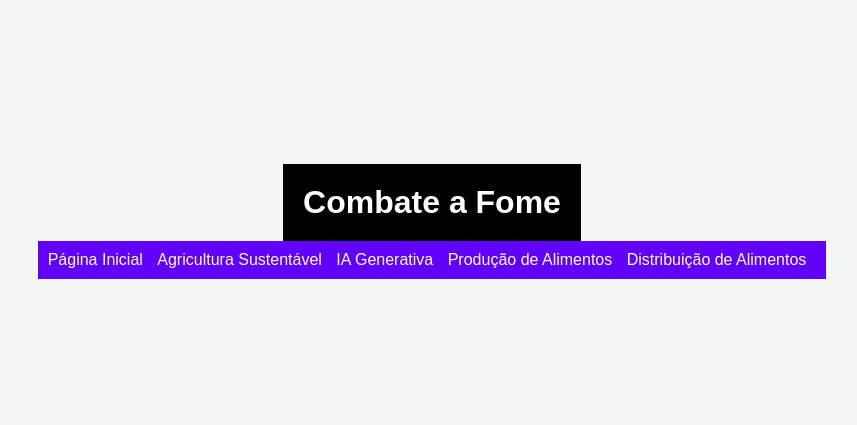
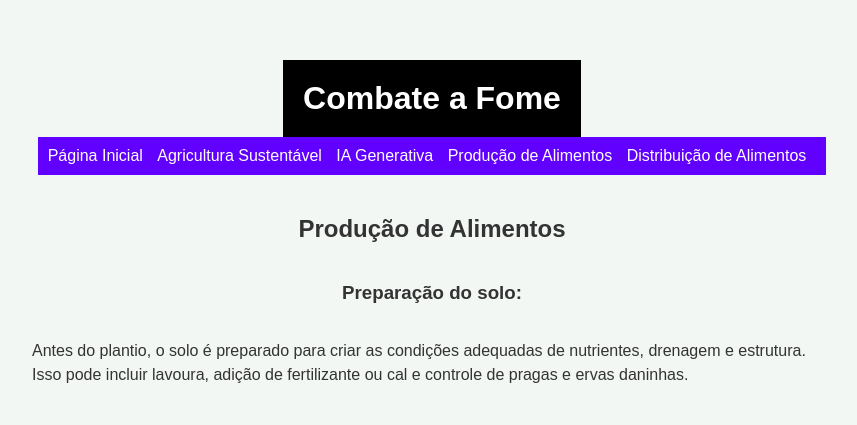
Before and after one commit to fTarga/HTML-Global, a plain HTML site: page producao.html in a window 1280 px wide. Shown: the part 149-574 px from the top of the page, without its empty margins (208-1065 px from the left). Drawn offline with Linux system fonts and the light colour scheme.

Commit message:
Agrupando conteudo

```diff
--- a/producao.html
+++ b/producao.html
@@ -21,6 +21,9 @@
   </nav>
   <main>
     <section>
+        <h2>Produção de Alimentos</h2>
+      <h3>Preparação do solo:</h3>
+      <p>Antes do plantio, o solo é preparado para criar as condições adequadas de nutrientes, drenagem e estrutura. Isso pode incluir lavoura, adição de fertilizante ou cal e controle de pragas e ervas daninhas.</p>
 
     </section>
   </main>
```
